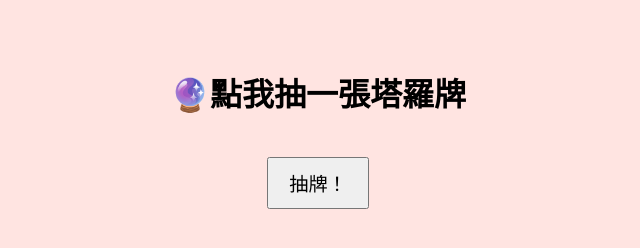
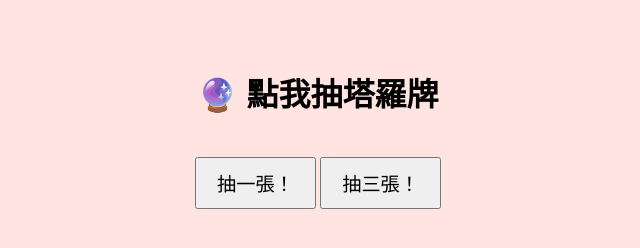
Before and after one commit to arielyaa/Tarottest, a plain HTML site: page index.html in a window 1280 px wide. Shown: the whole page, without its empty margins (322-962 px from the left). Drawn offline with Linux system fonts and the light colour scheme.

Commit message:
Update index.html

```diff
--- a/index.html
+++ b/index.html
@@ -11,9 +11,9 @@
   </style>
 </head>
 <body>
-  <h1>🔮點我抽一張塔羅牌</h1>
-  <button onclick="drawCard()">抽牌！</button>
-  <div id="result"></div>
+  <h1>🔮 點我抽塔羅牌</h1>
+  <button onclick="drawCard()">抽一張！</button>
+  <button onclick="drawThreeCards()">抽三張！</button>
 
   <script>
     const cards = [
@@ -46,5 +46,34 @@
         `<h2>${card.name}</h2><p>${card.meaning}</p>`;
     }
   </script>
+  <script>
+  const cards = [ /* 22 張牌資料 */ ];
+
+  function drawCard() {
+    const card = cards[Math.floor(Math.random() * cards.length)];
+    document.getElementById("three-result").innerHTML = "";
+    document.getElementById("result").innerHTML =
+      `<h2>你抽到的牌是：${card.name}</h2><p>${card.meaning}</p>`;
+  }
+
+  function drawThreeCards() {
+    let picked = [];
+    while (picked.length < 3) {
+      const card = cards[Math.floor(Math.random() * cards.length)];
+      if (!picked.includes(card)) {
+        picked.push(card);
+      }
+    }
+
+    document.getElementById("result").innerHTML = "";
+
+    let html = "<h2>你抽到的三張牌是：</h2>";
+    picked.forEach((card, index) => {
+      html += `<p><strong>第 ${index + 1} 張：${card.name}</strong><br>${card.meaning}</p>`;
+    });
+
+    document.getElementById("three-result").innerHTML = html;
+  }
+</script>
 </body>
 </html>
```
